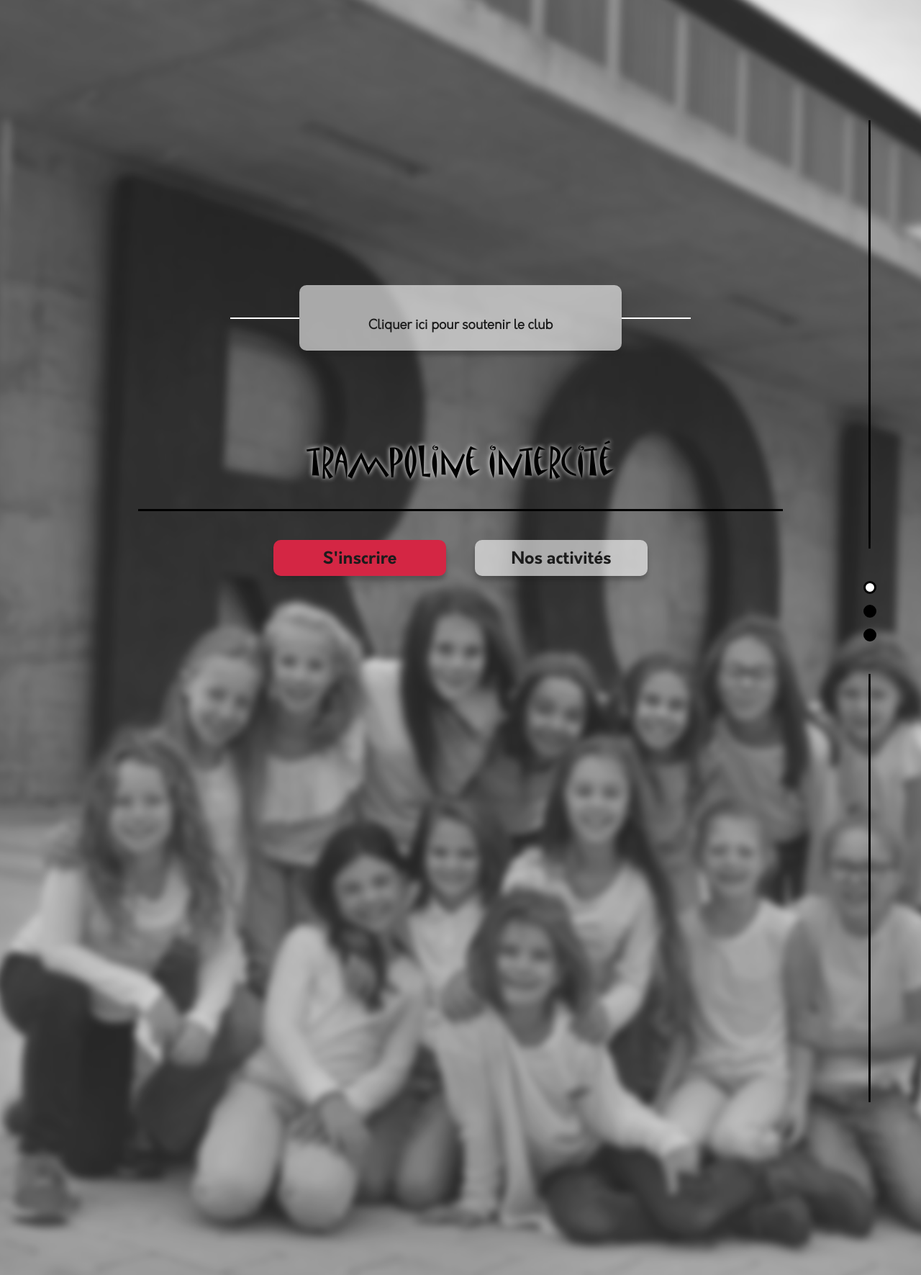
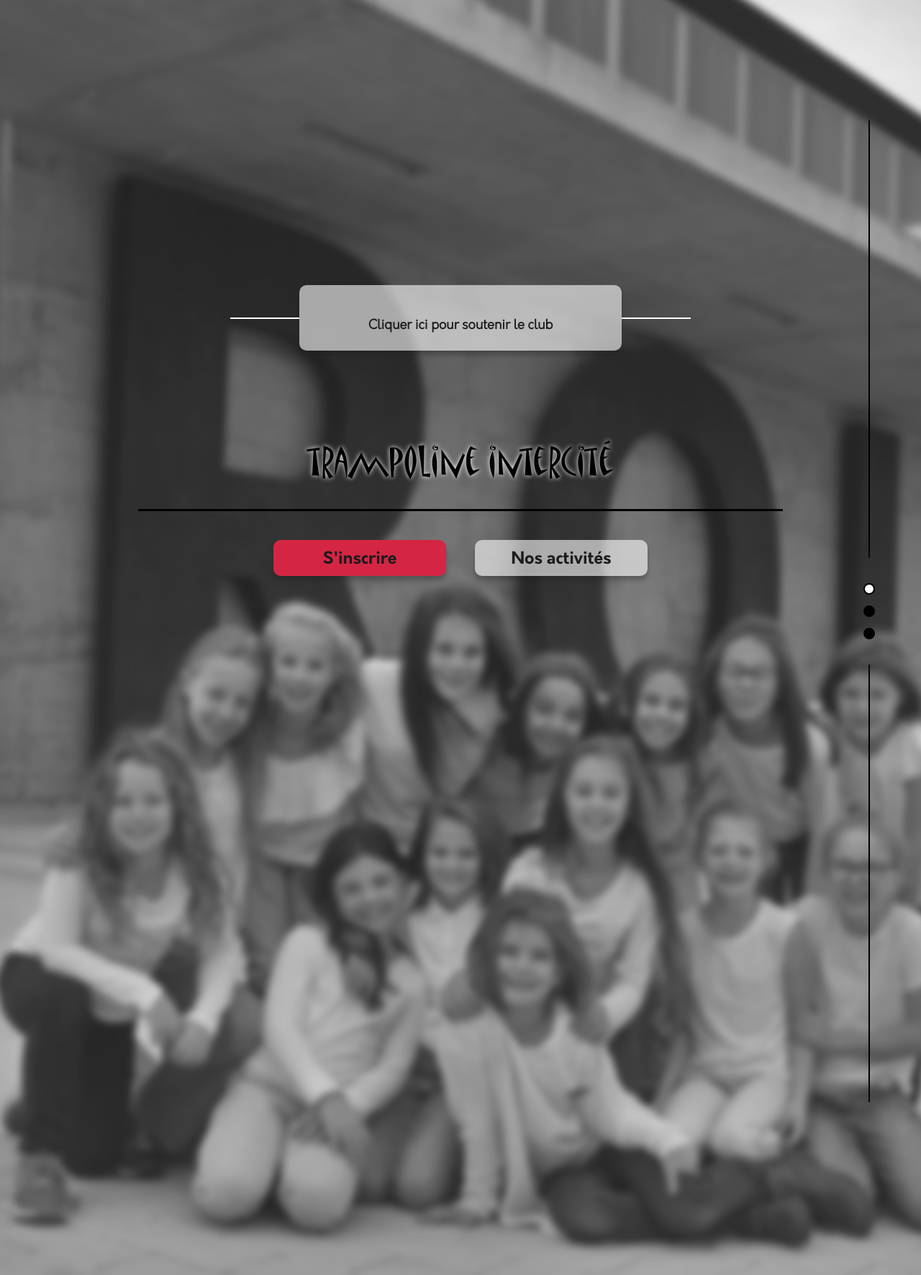
Before and after one commit to JulienR1/trampolineintercite.com-redesign, a PHP site: page / in a window 1280 px wide. Shown: the part 120-1891 px from the top of the page at 72% size. Run offline with PHP 8.4, Linux system fonts and the light colour scheme; style sheets or scripts are compiled from the project's sources; some libraries are stand-ins or nearby versions.

Commit message:
Style fixes

```diff
--- a/site/css/sidenav/sidenav_style.css
+++ b/site/css/sidenav/sidenav_style.css
@@ -17,7 +17,7 @@ aside .sidenav-bar {
   position: absolute;
   background-color: #000;
   border-radius: 10%;
-  width: 3px;
+  width: 2px;
 }
 
 aside .sidenav-bar:nth-of-type(1) {
@@ -37,14 +37,14 @@ aside nav {
   width: fit-content;
   -webkit-transform: translateX(-7px);
           transform: translateX(-7px);
-  padding: 30px 0;
+  padding: 20px 0;
   background: transparent;
 }
 
 aside nav .quick-nav {
   width: 12px;
   height: 12px;
-  border: 3px solid #000;
+  border: 2px solid #000;
   border-radius: 100%;
   background-color: #000;
   margin: 15px 0;
--- a/site/css/sidenav/sidenav_style.scss
+++ b/site/css/sidenav/sidenav_style.scss
@@ -16,7 +16,7 @@ aside .sidenav-bar{
     position: absolute;
     background-color: #000;
     border-radius: 10%;
-    width: 3px;
+    width: 2px;
 }
 
 aside .sidenav-bar:nth-of-type(1){
@@ -31,14 +31,14 @@ aside nav{
     height: fit-content;
     width: fit-content;
     transform: translateX(-7px);
-    padding: 30px 0;
+    padding: 20px 0;
     background: transparent;
 }
 
 aside nav .quick-nav{
     width: 12px;
     height: 12px;
-    border: 3px solid #000;
+    border: 2px solid #000;
     border-radius: 100%;
     background-color: #000;
     margin: 15px 0;
```
